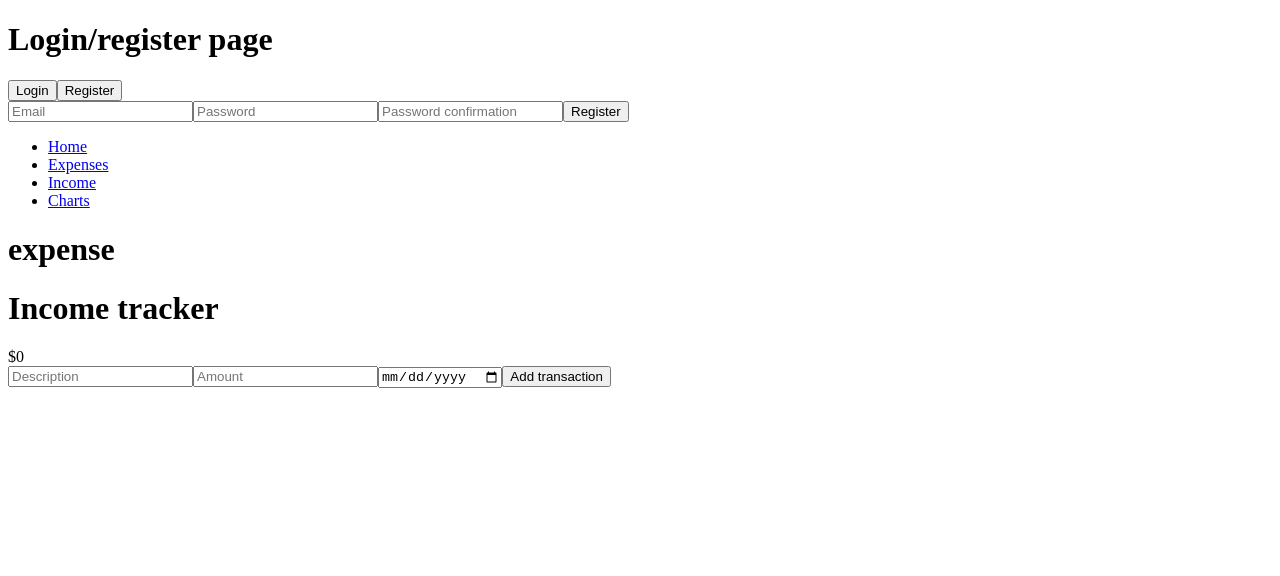
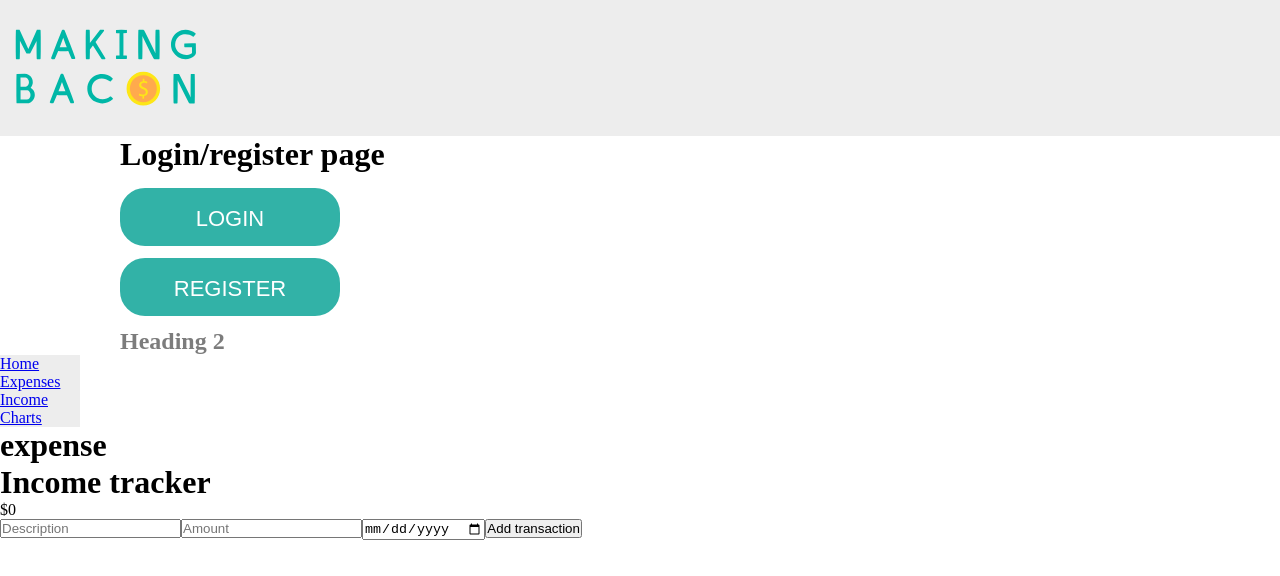
Before and after one commit to KateAnisha/bacon-frontend, a React (Create React App) app: page /expenses in a window 1280 px wide. Shown: the top 576 px of the page. Built offline with nearby package versions, Linux system fonts and the light colour scheme.

Commit message:
added styles to application

```diff
--- a/src/App.js
+++ b/src/App.js
@@ -2,32 +2,43 @@
 import {BrowserRouter as Router, Route, Switch} from 'react-router-dom';
 // import Header from './components/Header';
 import React, {useState} from 'react';
-import Login from './components/Login';
+import Login from './pages/Login';
 import MainNav from './components/MainNav';
 import Welcome from './pages/Welcome';
 import Expenses from './pages/Expenses';
 import Registration from './components/auth/Registration';
 import NewCategory from './components/NewCategory';
+import './components/assets/css/style.css';
+import appLogo from './components/assets/css/Logo-final.svg'
 
 function App() {
 
   const [categories, setCategories] = useState([])
   return (
     <div className="App">
-      <Welcome />
-      <Registration />
-      {/* <NewCategory /> */}
+      <div className="header">
+        <img src={appLogo} alt="Application Logo" className="app-logo"/>
+      </div>
 
+      <div className="main-content">
+        <Welcome />
+        {/* <Registration /> */}
+        {/* <NewCategory /> */}
+
+        <h2>Heading 2</h2>
+      </div>
 
       <Router>
       {/* Once user logged in, show main nav */}
+      <div className="main-nav">
         <MainNav />
+      </div>
         <Switch>
-          <Route exact path="/" component={Welcome} />
-          <Route exact path="/category/new" render={() => <NewCategory{
+          {/* <Route exact path="/" component={Welcome} /> */}
+          {/* <Route exact path="/category/new" render={() => <NewCategory{
             ...{setCategories}
            } /> }
-           />
+           /> */}
         </Switch>
 
         <Switch>
--- a/src/components/NewCategory.js
+++ b/src/components/NewCategory.js
@@ -1,14 +1,14 @@
 import React, {useState} from 'react'
 
-export default function NewCategory({setCategory}) {
+export default function NewCategory({categories, setCategories}) {
     const [categoryName, setCategoryName] = useState("")
     const handleSubmit = (event) => {
         event.preventDefault()
         const CreateNewCategory = {
-            categoryName: categoryName
+            name: categoryName
         }
-        setCategoryName(CreateNewCategory)
-        console.log(categoryName)
+        setCategories([...categories, CreateNewCategory])
+        console.log(categories)
     }
     return (
         <>
@@ -19,6 +19,8 @@ export default function NewCategory({setCategory}) {
             <button>Submit</button>
             </form>
 
+
+
         </>
     )
 }
--- a/src/components/TransactionItem.js
+++ b/src/components/TransactionItem.js
@@ -16,6 +16,8 @@ function TransactionItem({income, index, removeTransaction}) {
             <div className="amount">${income.amount}</div>
             <div className="date">{day + "." + month + "." + year}</div>
         </div>
+
+
     )
 }
 
--- /dev/null
+++ b/src/components/assets/css/style.css
@@ -0,0 +1,66 @@
+* {
+    margin: 0;
+    padding: 0;
+}
+
+.header {
+    background-color: #ededed;
+    width: 100%;
+    height: 136px;
+    display: flex;
+    align-items: center;
+}
+
+.app-logo {
+    width: 220px;
+    height: auto;
+
+}
+
+.main-nav {
+    display: flex;
+    background-color: #ededed;
+    width: 80px;
+    height: 100%;
+    z-index: 1;
+
+}
+
+.main-content {
+    padding-left: 120px;
+}
+
+h2 {
+    color: #7c7c7c;
+}
+
+.welcome-btn {
+    /* margin: auto; */
+    display: flex;
+    flex-direction: column;
+    margin-top: 15px;
+}
+
+button {
+    text-align: center !important;
+    background-color: #32B2A7;
+    border: none;
+    border-radius: 25px;
+    cursor: pointer;
+    color: #fff;
+    height: 58px;
+    width: 220px;
+    line-height: 58px;
+    text-transform: uppercase;
+    border: 2px solid #32b2a7;
+    text-align: center;
+    font-size: 22px;
+    margin-bottom: 12px;
+
+}
+
+button:hover {
+    background-color: #fff;
+    border: 2px solid #32b2a7;
+    color: #32B2A7;
+}
--- a/src/components/Login.js
+++ b/src/pages/Login.js
@@ -1,4 +1,5 @@
 import {useState} from "react";
+
 
 export default function Login(props) {
     const [errorMessage, setErrorMessage] = useState()
@@ -12,7 +13,8 @@ export default function Login(props) {
 
     return (
         <>
-            <h1>Login</h1>
+
+            <h1>Login pageeeee</h1>
             {errorMessage && <h4 style={{ color: "red" }}>{errorMessage}</h4>}
             <form onSubmit={submit}>
                 <div>
--- a/src/pages/Welcome.js
+++ b/src/pages/Welcome.js
@@ -1,12 +1,15 @@
 import React from 'react'
+import '../components/assets/css/style.css';
 
 function Welcome() {
     return (
-        <div>
+        <>
             <h1>Login/register page</h1>
-            <button>Login</button>
-            <button>Register</button>
+            <div className="welcome-btn">
+                <button>Login</button>
+                <button>Register</button>
         </div>
+        </>
     )
 }
 
```
Also changed, not shown: src/components/Index.js (deleted, +0 -13 lines), src/components/ShowCategories.js (added, +14 -0 lines), src/components/assets/css/Logo-final.svg (added), src/pages/Register.js (added).
